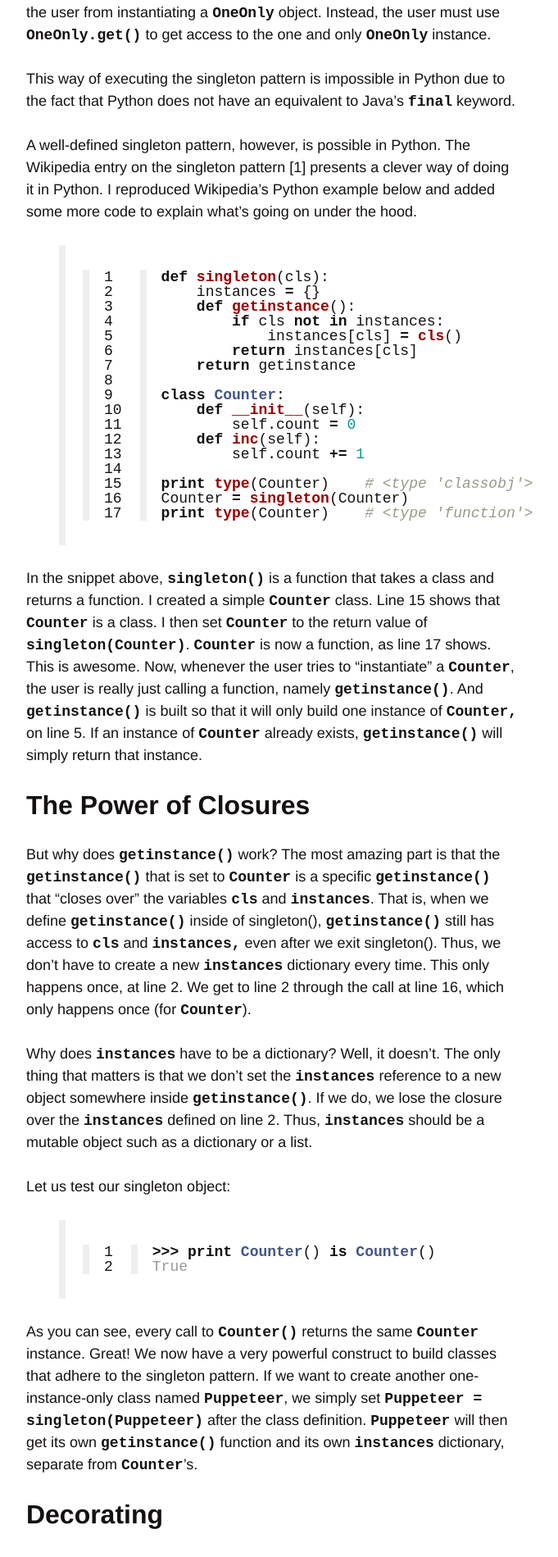
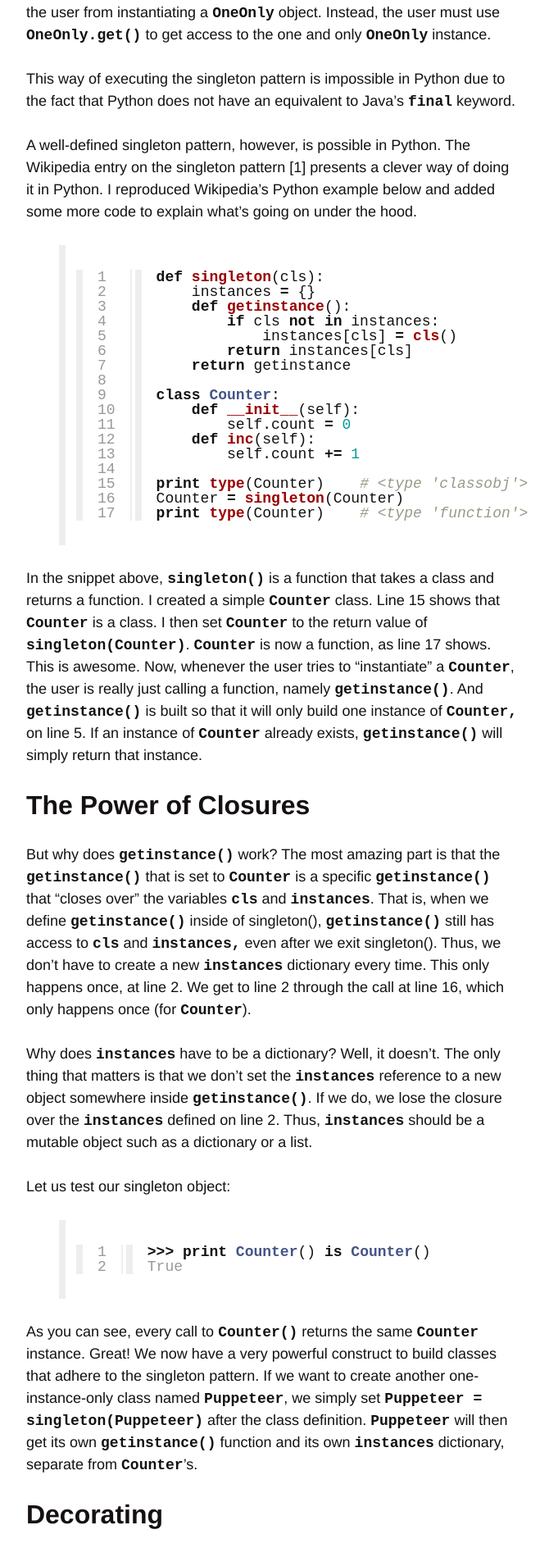
Before and after one commit to elben/elben.github.io-jekyll, a Jekyll site: the page built from _posts/2010-04-16-singleton-pattern-in-python.markdown, in a window 1280 px wide. Shown: the part 754-2653 px from the top of the page at 82% size, without its empty margins (8-689 px from the left). Built offline with Jekyll 4.4.1, drawn with Linux system fonts in a browser that asks for light colours; Markdown is read by kramdown in place of the engine named in the settings; comment, search, counter and statistics services are not loaded.

Commit message:
Style code with line numbers.

```diff
--- a/css/default.css
+++ b/css/default.css
@@ -230,7 +230,8 @@
 
 .article-metadata {
   color: #999;
-  font-size: 14px;
+  font-size: 0.75em;
+  line-height: 2em;
 }
 
 .post-content {
--- a/css/syntax.css
+++ b/css/syntax.css
@@ -62,3 +62,11 @@
 .highlight .vg { color: #008080 } /* Name.Variable.Global */
 .highlight .vi { color: #008080 } /* Name.Variable.Instance */
 .highlight .il { color: #009999 } /* Literal.Number.Integer.Long */
+
+/* Elben's additions */
+.highlight .lineno {
+  color: #999;
+  margin-left: -8px;
+  border-right: 2px solid #eeeeee;
+  padding: 4px 12px 5px inherit;
+}
```
